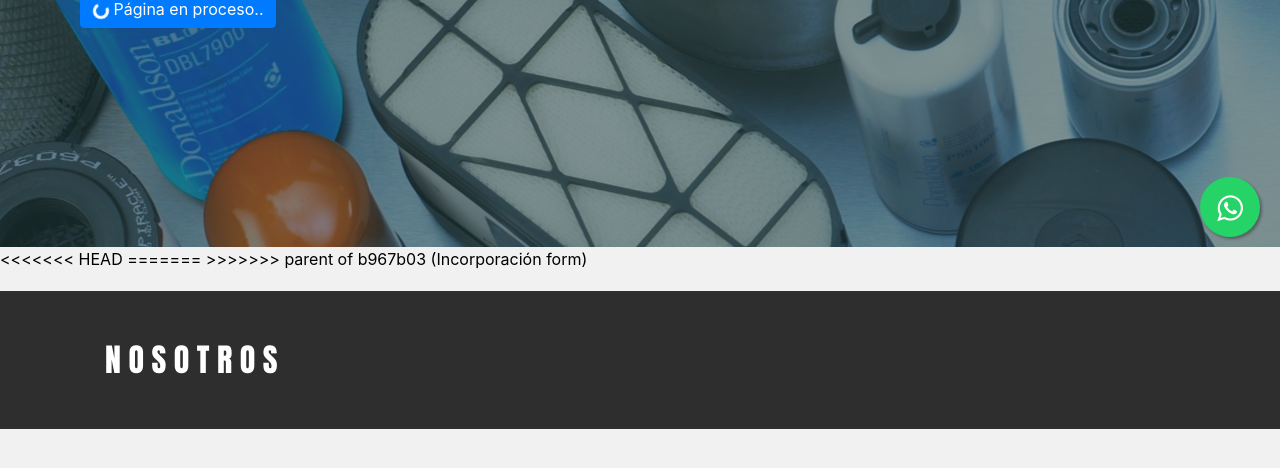
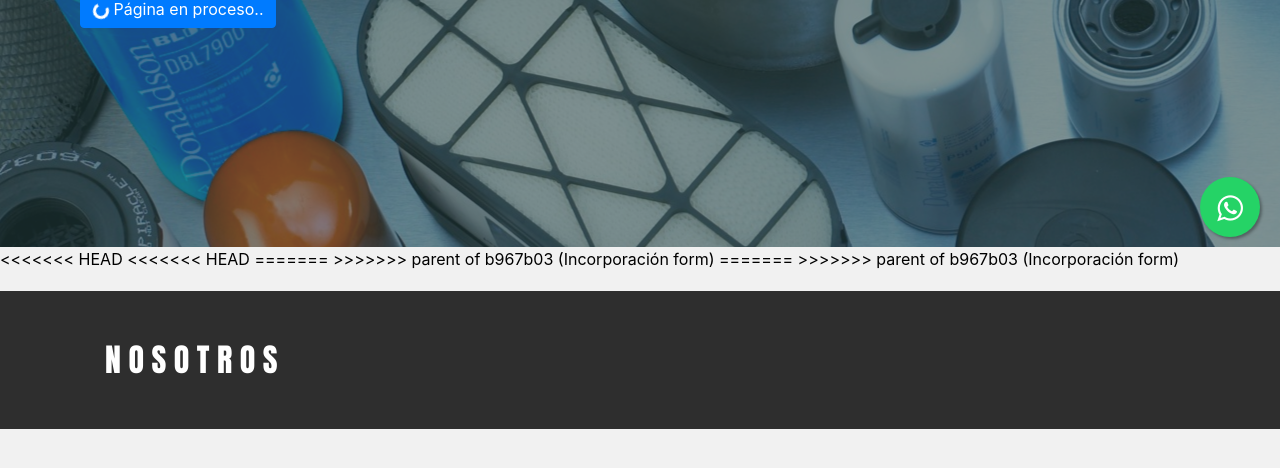
Before and after one commit to benjantonio/djangoPrueba, a Django app: template HCabrera/productos/templates/productos/index.html in a window 1280 px wide. Shown: the part 553-1021 px from the top of the page. Run offline with Django 3.2, Linux system fonts and the light colour scheme; the template is opened without the code that fills it, so the values that code supplies are empty; parts of the project's set-up code (start-up, migrations or seed data) failed here and were passed over; some libraries are stand-ins or nearby versions.

Commit message:
asdads
dsaad

```diff
--- a/HCabrera/productos/templates/productos/index.html
+++ b/HCabrera/productos/templates/productos/index.html
@@ -142,7 +142,10 @@
 
     <!--▄▀▄▀▄▀▄▀▄▀▄▀▄▀▄▀▄▀▄▀▄▀▄▀▄▀▄▀▄▀▄▀▄▀▄▀▄▀▄▀▄▀▄ SECCIÓN 2 ▄▀▄▀▄▀▄▀▄▀▄▀▄▀▄▀▄▀▄▀▄▀▄▀▄▀▄▀▄▀▄▀▄▀▄▀▄▀▄▀▄▀▄-->
 <<<<<<< HEAD
+<<<<<<< HEAD
 
+=======
+>>>>>>> parent of b967b03 (Incorporación form)
 =======
 >>>>>>> parent of b967b03 (Incorporación form)
     <section id="sec2">
--- a/HCabrera/productos/urls.py
+++ b/HCabrera/productos/urls.py
@@ -1,4 +1,5 @@
 from django.urls import path
+<<<<<<< HEAD
 <<<<<<< HEAD
 from .views import form_repuesto, home, form_mod_repuesto
 
@@ -12,4 +13,10 @@ from .views import home
 urlpatterns = [
     path('',home,name='home')
 >>>>>>> parent of b967b03 (Incorporación form)
+=======
+from .views import home
+
+urlpatterns = [
+    path('',home,name='home')
+>>>>>>> parent of b967b03 (Incorporación form)
 ]
--- a/HCabrera/productos/views.py
+++ b/HCabrera/productos/views.py
@@ -1,4 +1,5 @@
 from django.shortcuts import render
+<<<<<<< HEAD
 <<<<<<< HEAD
 from .models import Repuesto
 from .forms import RepuestoForm
@@ -40,3 +41,8 @@ def form_mod_repuesto(request, id):
 def home(request):
     return render(request, 'productos/index.html')
 >>>>>>> parent of b967b03 (Incorporación form)
+=======
+
+def home(request):
+    return render(request, 'productos/index.html')
+>>>>>>> parent of b967b03 (Incorporación form)
```
